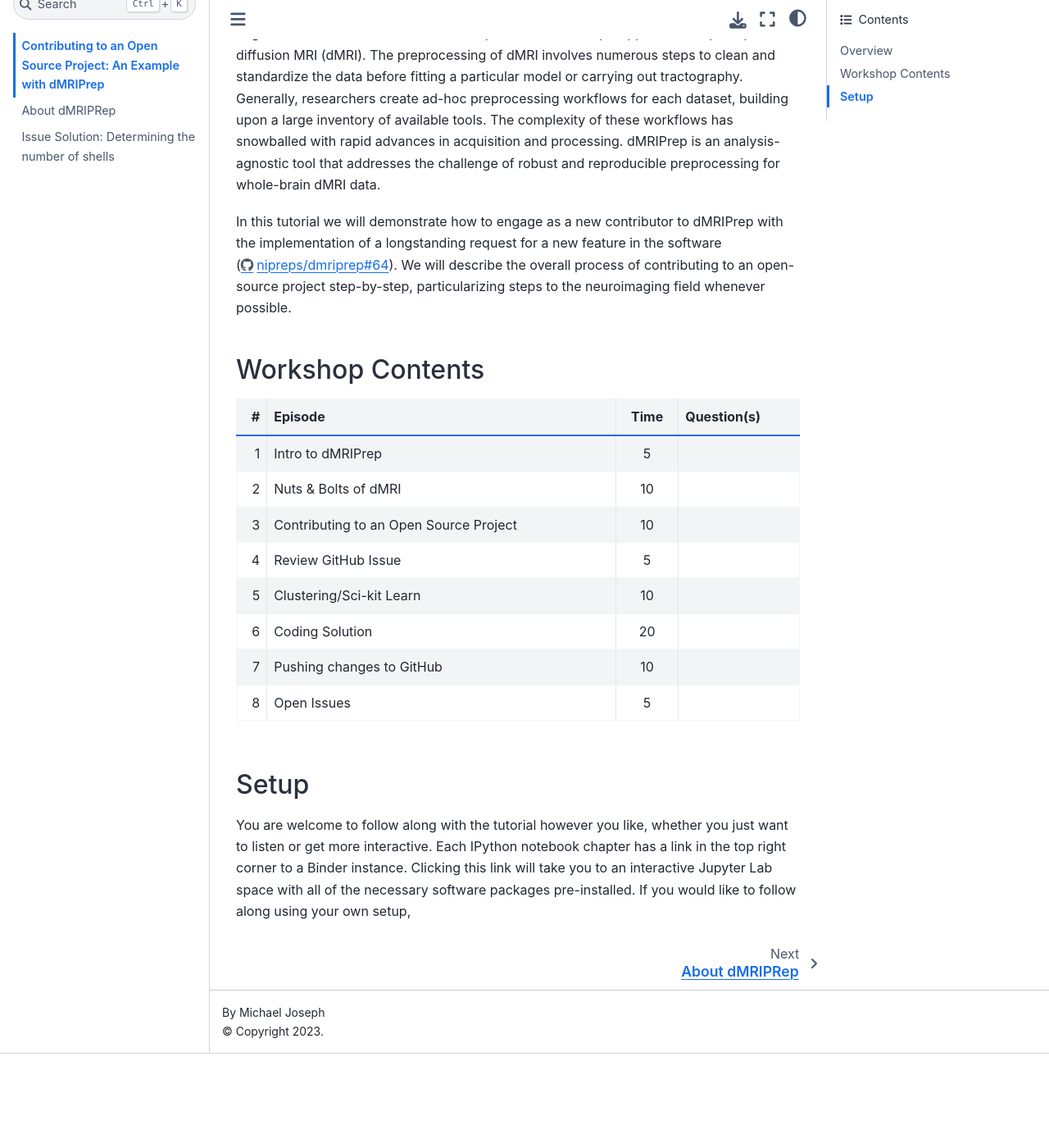
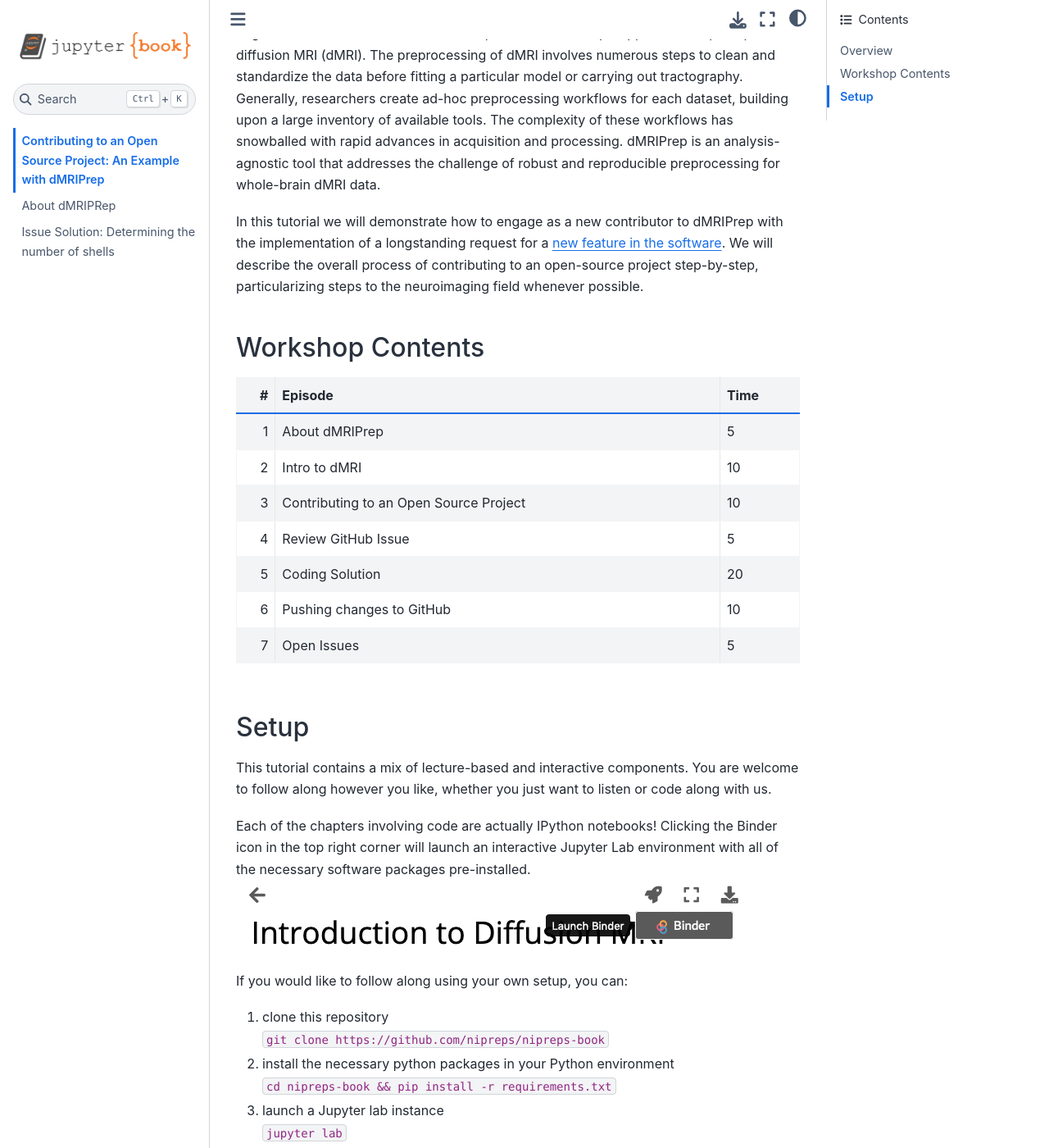
Before and after one commit to nipreps/nipreps-book, a Jupyter Book: the page built from docs/welcome.md, in a window 1280 px wide and 1400 px high, scrolled down 333 px. Shown: the whole window at 82% size. Built offline with Jupyter Book 1.0.4 settings and Sphinx 7.4.7 and the Sphinx Book theme 1.1.4, drawn with Linux system fonts in a browser that asks for light colours; pages that are not in the unit, such as notebooks, are missing from menus; before the commit the page ends 1618 px from its top, so only the background shows below that.

Commit message:
update welcome and intro

```diff
--- a/docs/welcome.md
+++ b/docs/welcome.md
@@ -11,26 +11,36 @@
 The complexity of these workflows has snowballed with rapid advances in acquisition and processing.
 dMRIPrep is an analysis-agnostic tool that addresses the challenge of robust and reproducible preprocessing for whole-brain dMRI data.
 
-In this tutorial we will demonstrate how to engage as a new contributor to dMRIPrep with the implementation of a longstanding request for a new feature in the software (https://github.com/nipreps/dmriprep/issues/64).
+In this tutorial we will demonstrate how to engage as a new contributor to dMRIPrep with the implementation of a longstanding request for a [new feature in the software](https://github.com/nipreps/dmriprep/issues/64).
 We will describe the overall process of contributing to an open-source project step-by-step, particularizing steps to the neuroimaging field whenever possible.
 
 Workshop Contents
 -----------------
 
-| # |  Episode | Time | Question(s) |
-|--:|:---------|:----:|:------------|
-| 1 | Intro to dMRIPrep | 5 | |
-| 2 | Nuts & Bolts of dMRI | 10 | |
-| 3 | Contributing to an Open Source Project | 10 | |
-| 4 | Review GitHub Issue | 5 |  |
-| 5 | Clustering/Sci-kit Learn | 10 |  |
-| 6 | Coding Solution | 20 |  |
-| 7 | Pushing changes to GitHub | 10 |  |
-| 8 | Open Issues | 5 |   |
+| # |  Episode | Time |
+|--:|:---------|:-----|
+| 1 | About dMRIPrep | 5 |
+| 2 | Intro to dMRI | 10 |
+| 3 | Contributing to an Open Source Project | 10 |
+| 4 | Review GitHub Issue | 5 |
+| 5 | Coding Solution | 20 |
+| 6 | Pushing changes to GitHub | 10 |
+| 7 | Open Issues | 5 |
 
 Setup
 -----
 
-You are welcome to follow along with the tutorial however you like, whether you just want to listen or get more interactive.
-Each IPython notebook chapter has a link in the top right corner to a Binder instance. Clicking this link will take you to an interactive Jupyter Lab space with all of the necessary software packages pre-installed.
-If you would like to follow along using your own setup,
+This tutorial contains a mix of lecture-based and interactive components.
+You are welcome to follow along however you like, whether you just want to listen or code along with us.
+
+Each of the chapters involving code are actually IPython notebooks!
+Clicking the Binder icon in the top right corner will launch an interactive Jupyter Lab environment with all of the necessary software packages pre-installed.
+![binder_link](images/binder_link.png)
+
+If you would like to follow along using your own setup, you can:
+1. clone this repository
+        `git clone https://github.com/nipreps/nipreps-book`
+2. install the necessary python packages in your Python environment
+        `cd nipreps-book && pip install -r requirements.txt`
+3. launch a Jupyter lab instance
+        `jupyter lab`
```
Also changed, not shown: docs/dwi/01-dmriprep.md (+17 -31 lines), docs/dwi/03-issue_solution.ipynb, docs/images/binder_link.png (added), docs/images/contributors.png (added), docs/images/figure1.svg (added), docs/images/veraart-2019.png (added), 5 other files.
